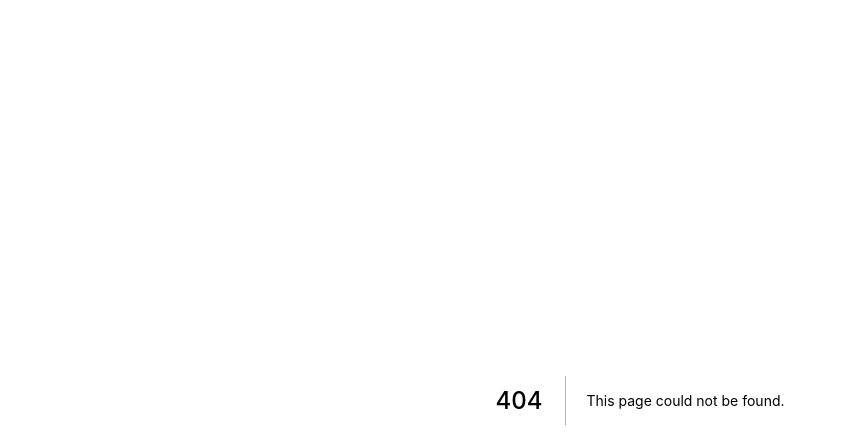
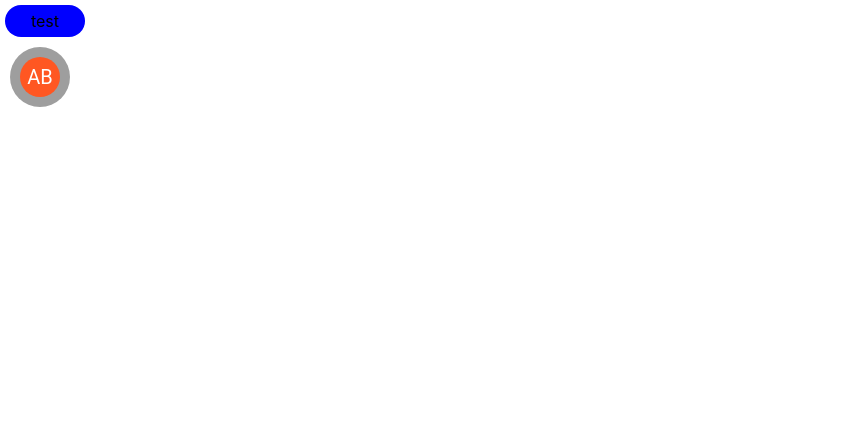
Before and after one commit to IGAQ/NextApp, a Next.js app: page /test/test in a window 1280 px wide. Before the commit this address had no page. Shown: the top 448 px of the page, without its empty margins (0-842 px from the left). Built offline with nearby package versions, Linux system fonts and the light colour scheme; grey boxes are pictures that could not be loaded.

Commit message:
avatar and tag

```diff
--- /dev/null
+++ b/comps/base/avatars/index.js
@@ -0,0 +1,35 @@
+import { Avatar } from "@mui/material";
+import { bgcolor } from "@mui/system";
+import styled from "styled-components";
+import { deepOrange, deepPurple } from "@mui/material/colors";
+
+const AvatarDiv = styled.div`
+border-radius: 100%;
+padding: 10px;
+margin: 10px;
+background-image: url(${props=>props.bgimage || "http://placekitten.com/50/50"});
+width: fit-content;
+`;
+  const small = { width: 25, height: 25 };
+  const large = { width: 50, height: 50 };
+
+export default function Profile({
+  AvaPic = "DF",
+  clr ="deepPurple",
+  size=small,
+  bgimage = "http://placekitten.com/50/50"}) {
+
+
+
+
+    return (
+        <AvatarDiv>
+          <Avatar
+          // src={AvaPic}
+          sx={{ bgcolor: deepOrange[500], ...size}}
+          >
+            {AvaPic}
+          </Avatar>
+      </AvatarDiv>
+    );
+}
--- /dev/null
+++ b/comps/base/tags/index.js
@@ -0,0 +1,27 @@
+import { buttonGroupClasses } from "@mui/material";
+import styled from "styled-components";
+
+    const TagDiv = styled.div`
+    display: flex;
+    justify-content: center;
+    align-items: center;
+    background-color: ${props=>props.bgcolor || "blue"};
+    border-radius: 20px;
+    padding: 5px 10px;
+    margin: 5px;
+    width: 5em;
+    height: 2em;
+    `;
+
+export default function Tag ({
+    text = "Tag",
+}){
+
+    return (
+        <TagDiv>
+            <h4>
+                {text}
+            </h4>
+        </TagDiv>
+    )
+}
--- a/package.json
+++ b/package.json
@@ -11,9 +11,13 @@
     "build-storybook": "build-storybook"
   },
   "dependencies": {
+    "@emotion/react": "^11.10.4",
+    "@emotion/styled": "^11.10.4",
+    "@mui/material": "^5.10.10",
     "next": "12.3.1",
     "react": "18.2.0",
-    "react-dom": "18.2.0"
+    "react-dom": "18.2.0",
+    "styled-components": "^5.3.6"
   },
   "devDependencies": {
     "@babel/core": "^7.19.3",
--- /dev/null
+++ b/pages/test/test.js
@@ -0,0 +1,11 @@
+import Tag from "../../comps/base/tags";
+import Profile from "../../comps/base/avatars";
+
+export default function Testing (){
+    return (
+    <div>
+        <Tag bgcolor="red" text="test"></Tag>
+        <Profile clr="deepPurple" AvaPic="AB" size="large"></Profile>
+    </div>
+    )
+}
```
Also changed, not shown: comps/base/pod/index.js (added), 1 other file (tests, documents, lock files or other folders).
